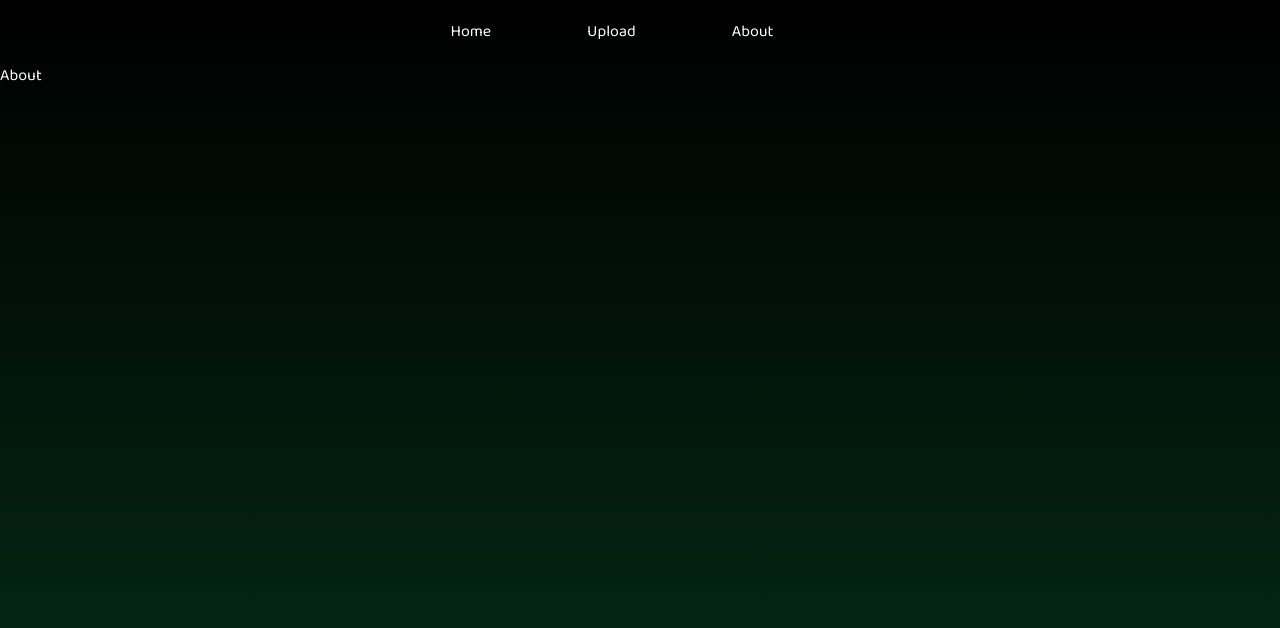
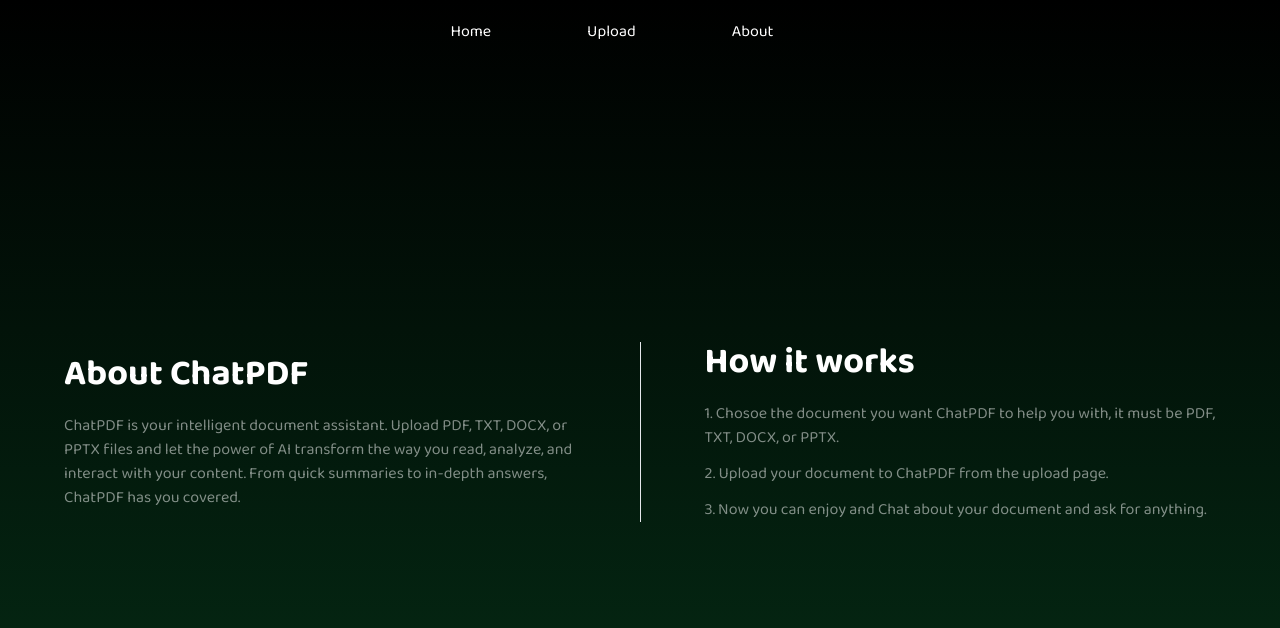
Before and after one commit to Mohayyad-Muawia/chatpdf, a React (Vite) app: page /about in a window 1280 px wide. Shown: the top 628 px of the page. Built offline with nearby package versions, Linux system fonts and the light colour scheme.

Commit message:
same updates in about and other pages after pull

```diff
--- a/src/App.jsx
+++ b/src/App.jsx
@@ -18,18 +18,16 @@ function App() {
   const location = useLocation()
 
   return (
-    <div className="min-h-screen bg-gradient-to-t to-black from-green-950 text-white">
+    <div className="min-h-screen ">
       {/* Conditionally render the NavBar based on the current route */}
       {location.pathname !== '/' && <NavBar />}
       <div>
         <Routes>
           <Route path="/" Component={Home} />
           <Route path="/chat" Component={Chat} />
+          <Route path="/upload" Component={Upload} />
           <Route path="/about" Component={About} />
-          <Route path="/upload" Component={Upload} />
-          <Route path="/contact" Component={Contact} />
         </Routes>
-        <Circle />
       </div>
     </div>
   )
--- a/src/components/About.jsx
+++ b/src/components/About.jsx
@@ -1,7 +1,36 @@
 const About = () => {
   return (
-    <div className="about">
-      <h1>About</h1>
+    <div className="about" style={{ height: 'calc(100vh - 64px)' }}>
+      <div className="flex h-full items-center">
+        <div className="flex-1 px-16">
+          <h1 className="font-bold text-4xl mb-5">About ChatPDF</h1>
+          <p className="opacity-50">
+            ChatPDF is your intelligent document assistant. Upload PDF, TXT,
+            DOCX, or PPTX files and let the power of AI transform the way you
+            read, analyze, and interact with your content. From quick summaries
+            to in-depth answers, ChatPDF has you covered.
+          </p>
+        </div>
+
+        <div className="flex-1 border-l px-16">
+          <h1 className="font-bold text-4xl mb-">How it works</h1>
+          <ol className="mt-5 opacity-50 flex flex-col gap-3">
+            <li>
+              1. Chosoe the document you want ChatPDF to help you with, it must
+              be PDF, TXT, DOCX, or PPTX.
+            </li>
+            <li>2. Upload your document to ChatPDF from the upload page.</li>
+            <li>
+              3. Now you can enjoy and Chat about your document and ask for
+              anything.
+            </li>
+          </ol>
+        </div>
+      </div>
+
+      <div className="team mt-20">
+        <h1 className="font-bold text-4xl mb-5 text-center">The Team</h1>
+      </div>
     </div>
   )
 }
--- a/src/components/Home.jsx
+++ b/src/components/Home.jsx
@@ -43,10 +43,9 @@ const Home = () => {
         interface. Whether you need to extract information, summarize text, or
         ask specific questions, ChatPDF makes it simple and efficient.
       </div>
-      <footer className="text-center  mt-10"></footer>
-      <p className="text-green-200 absolute left-8 bottom-5 font-bold text-sm ">
-        &copy; {new Date().getFullYear()} ChatPDF. All rights reserved.
-      </p>
+      <footer className="text-green-200 w-full text-center mt-10 font-bold text-sm">
+        <p>&copy; {new Date().getFullYear()} ChatPDF. All rights reserved.</p>
+      </footer>
     </div>
   )
 }
--- a/src/components/Upload.jsx
+++ b/src/components/Upload.jsx
@@ -68,7 +68,7 @@ const Upload = () => {
   }
 
   return (
-    <div className="upload flex justify-center relative">
+    <div className="upload mt-5 flex justify-center relative">
       <div
         className={`border-4 p-8 rounded-md w-full max-w-4xl flex transition justify-center items-center ${
           isDragging
--- a/src/index.css
+++ b/src/index.css
@@ -23,7 +23,7 @@
 @layer base {
   html,
   body {
-    @apply h-full m-0 p-0 overflow-hidden;
+    @apply m-0 p-0 overflow-x-hidden bg-gradient-to-t to-black from-green-950 text-white;
   }
 }
 
```
Also changed, not shown: public/assets/ill1.svg (added).
